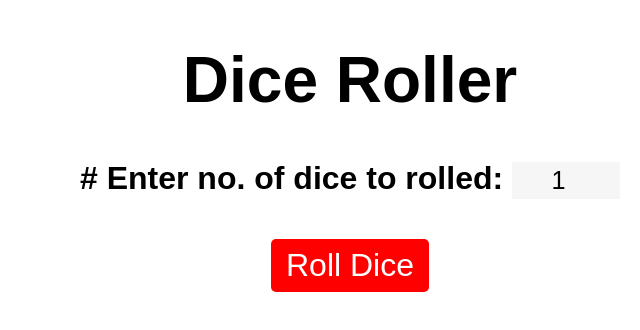
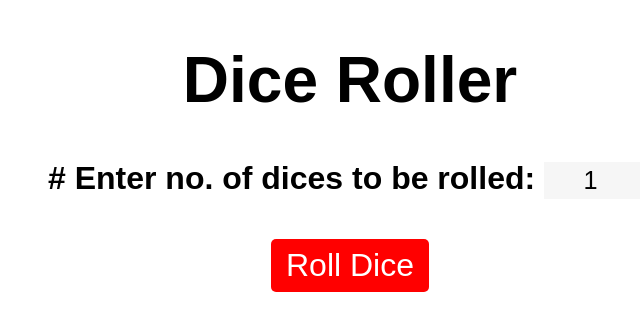
Before and after one commit to prathamchauhan-com/basic-project, a plain HTML site: page Dice-roller-program.html in a window 1280 px wide. Shown: the whole page, without its empty margins (290-930 px from the left). Drawn offline with Linux system fonts and the light colour scheme.

Commit message:
Update Dice-roller-program.html

```diff
--- a/Dice-roller-program.html
+++ b/Dice-roller-program.html
@@ -55,7 +55,7 @@
 <body>
   <div id="container">
     <h1>Dice Roller</h1>
-    <label># Enter no. of dice to rolled:</label>
+    <label># Enter no. of dices to be rolled:</label>
     <input id="textbox" type="number" value="1" min="1"> <br>
     <button onclick="rollDice()">Roll Dice</button>
     <div id="result"></div>
```
